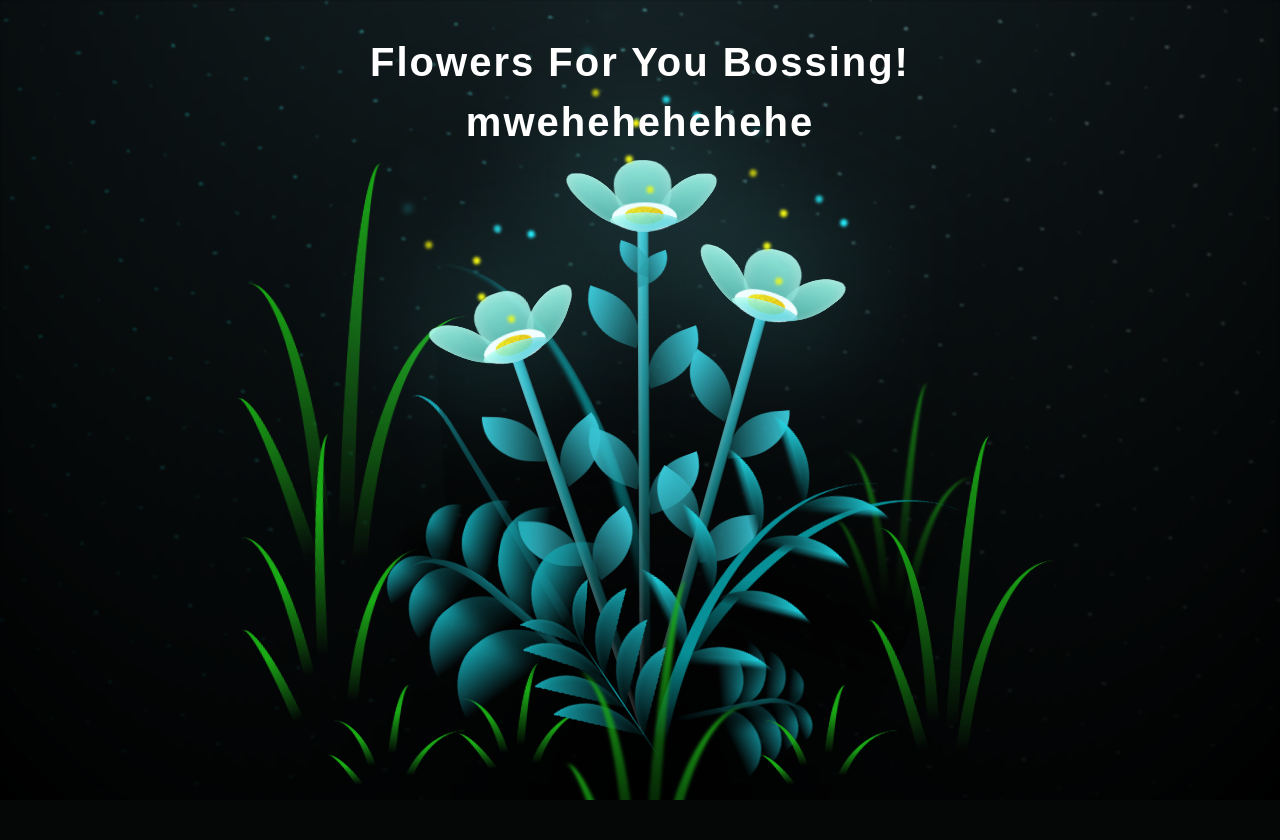
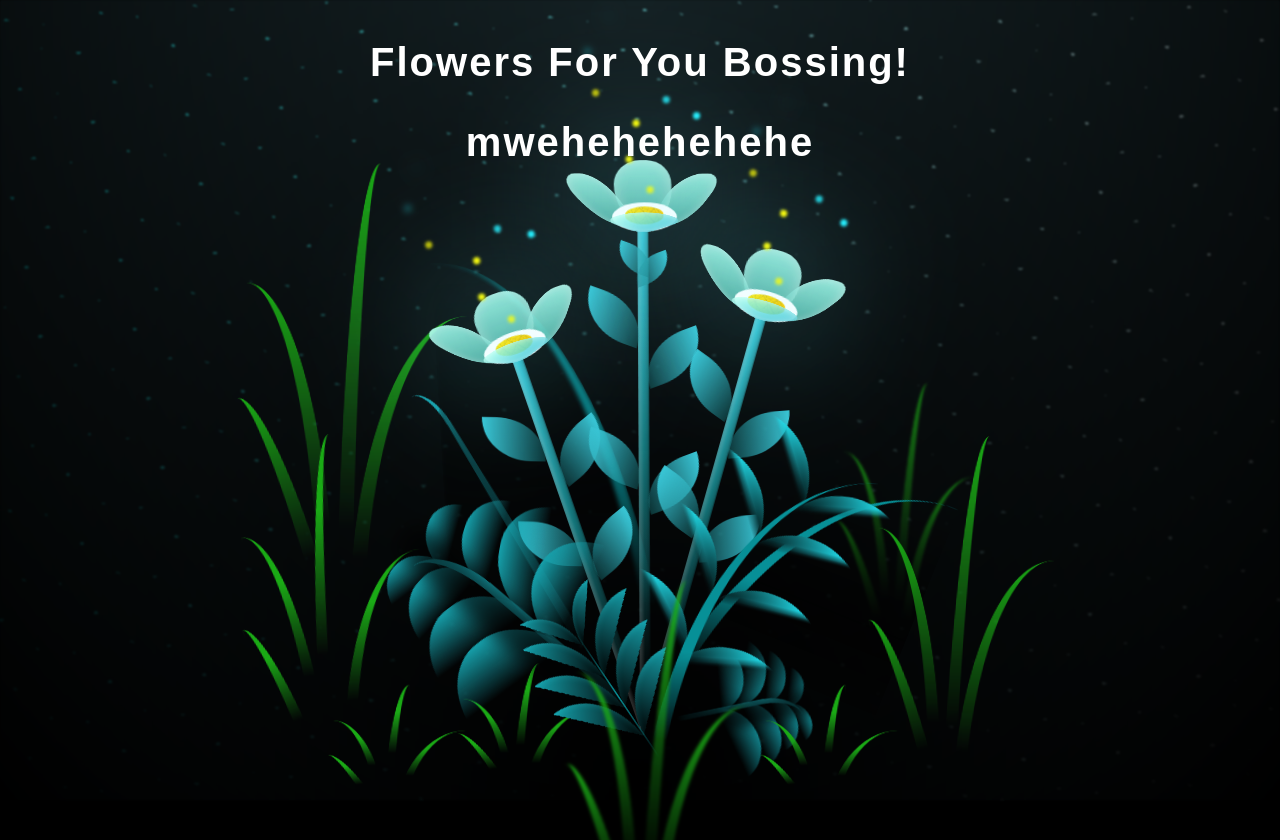
Before and after one commit to Iamfell/Valentines, a PHP site: page /flower.html in a window 1280 px wide. Shown: the top 840 px of the page. Before the commit the page ends 800 px from the top, so only its background shows below. Run offline with PHP 8.4, Linux system fonts and the light colour scheme.

Commit message:
Update main.css

```diff
--- a/css/main.css
+++ b/css/main.css
@@ -20,7 +20,7 @@
 }
 .titlee {
     position: absolute;
-    top: 100px;
+    top: 120px;
     width: 100%;
     text-align: center;
     color: white;
```
